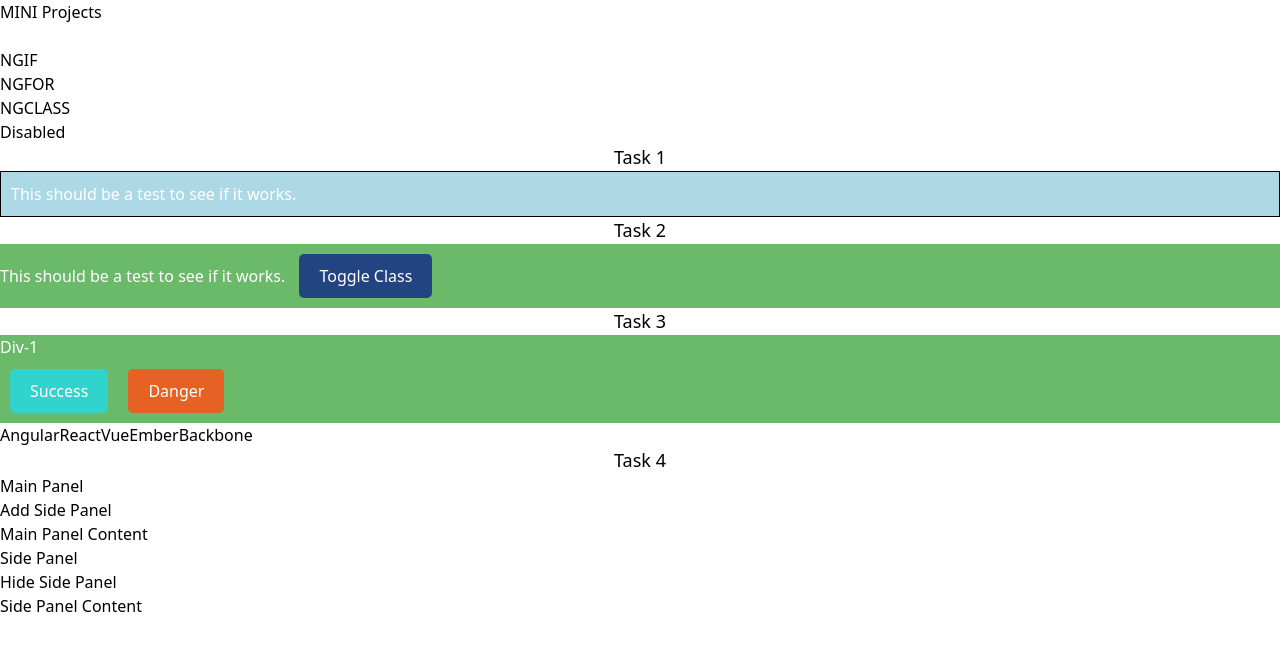
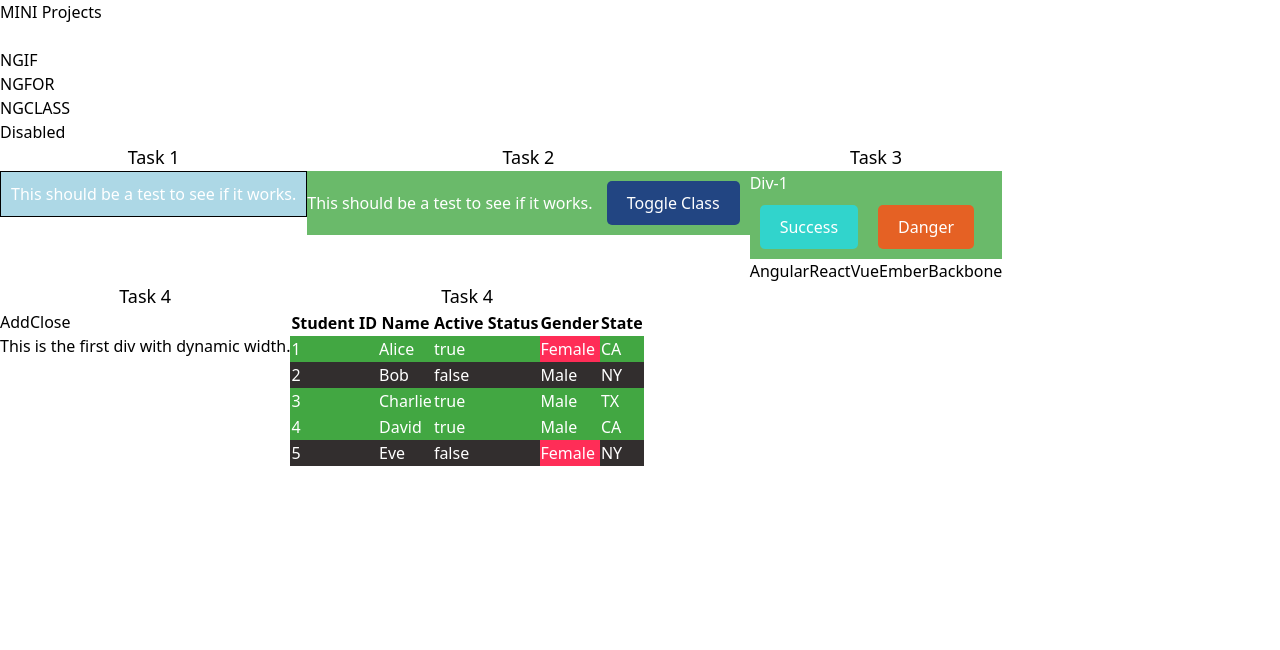
Before and after one commit to nhumayun2/Mini-Projects-Angular, an Angular app in the folder miniProject/: page /ng-class in a window 1280 px wide. Shown: the top 650 px of the page. Built offline with nearby package versions, Linux system fonts and the light colour scheme.

Commit message:
ngclass table added

```diff
--- a/miniProject/src/app/ng-class/ng-class.component.css
+++ b/miniProject/src/app/ng-class/ng-class.component.css
@@ -99,6 +99,44 @@
     transition: background-color 0.3s ease, transform 0.3s ease;
 }
 
-.addSidePanel{
+/* Container class for grid layout */
+.container {
+    display: flex;
+    flex-wrap: wrap;
+  }
 
-}
+  /* col-7 class: 7 out of 12 columns (approximately 58.33%) */
+  .col-7 {
+    width: 58.33%;
+  }
+
+  /* col-12 class: full width (100%) */
+  .col-12 {
+    width: 100%;
+  }
+
+  /* Optional: Make the grid responsive */
+  @media (max-width: 768px) {
+    /* On smaller screens, make both columns full width */
+    .col-7, .col-12 {
+      width: 100%;
+    }
+  }
+
+  .ng-success{
+    background-color: rgb(66, 167, 66);
+    color: white;
+  }
+
+  .ng-disable{
+    background-color: rgb(50, 46, 46);
+    color: white;
+  }
+
+  .ng-male{
+    background-color: rgb(48, 48, 211);
+  }
+
+  .ng-female{
+    background-color: rgb(255, 45, 87);
+  }
--- a/miniProject/src/app/ng-class/ng-class.component.html
+++ b/miniProject/src/app/ng-class/ng-class.component.html
@@ -1,57 +1,143 @@
-<div class="container mx-auto p-4 grid grid-cols-1 sm:grid-cols-2 lg:grid-cols-3 gap-4">
-    <!--task 1-->
-    <div class="p-6 bg-white shadow-lg rounded-lg border border-gray-300 overflow-auto max-h-[500px] transition-transform transform hover:scale-105">
-        <h1 [class]="headingClass" class="text-2xl font-bold mb-4">Task 1</h1>
+<div
+  class="container mx-auto p-6 grid grid-cols-1 sm:grid-cols-2 lg:grid-cols-3 gap-6"
+>
+  <!-- Task 1 -->
+  <div
+    class="p-6 bg-white shadow-lg rounded-lg border border-gray-300 overflow-auto max-h-[500px] transform transition-transform hover:scale-105"
+  >
+    <h1 [class]="headingClass" class="text-2xl font-bold mb-4 text-blue-600">
+      Task 1
+    </h1>
     <div [class]="divClass" class="text-gray-700">
       This should be a test to see if it works.
     </div>
   </div>
 
-    <!--task 2-->
-    <div class="p-6 bg-white shadow-lg rounded-lg border border-gray-300 overflow-auto max-h-[500px] transition-transform transform hover:scale-105">
-        <h1 [class]="headingClass" class="text-2xl font-bold mb-4">Task 2</h1>
+  <!-- Task 2 -->
+  <div
+    class="p-6 bg-white shadow-lg rounded-lg border border-gray-300 overflow-auto max-h-[500px] transform transition-transform hover:scale-105"
+  >
+    <h1 [class]="headingClass" class="text-2xl font-bold mb-4 text-blue-600">
+      Task 2
+    </h1>
     <div [class]="task2" class="text-gray-700">
       This should be a test to see if it works.
-            <button [class]="btnStyle" (click)="toggleClass()">Toggle Class</button>
+      <button
+        [class]="btnStyle"
+        (click)="toggleClass()"
+        class="mt-4 px-4 py-2 bg-blue-500 text-white rounded-md hover:bg-blue-600 transition"
+      >
+        Toggle Class
+      </button>
     </div>
   </div>
 
-
-    <!--task 3-->
-    <!--on success btn click add bg-success class & on danger add bg-danger
-        add button with some languages -on click of language make it selected-->
-    <div class="p-6 bg-white shadow-lg rounded-lg border border-gray-300 overflow-auto max-h-[500px] transition-transform transform hover:scale-105">
-        <h1 [class]="headingClass" class="text-2xl font-bold mb-4">Task 3</h1>
+  <!-- Task 3 -->
+  <div
+    class="p-6 bg-white shadow-lg rounded-lg border border-gray-300 overflow-auto max-h-[500px] transform transition-transform hover:scale-105"
+  >
+    <h1 [class]="headingClass" class="text-2xl font-bold mb-4 text-blue-600">
+      Task 3
+    </h1>
     <div [class]="task2" class="text-gray-700">
-            <div [class]="divStyle">Div-1</div>
-            <button  [class]="btnSuccess" (click)="clickEventTskthree('success')">Success</button>
-            <button  [class]="btnDanger" (click)="clickEventTskthree('danger')">Danger</button>
+      <div [class]="divStyle" class="mb-4 p-3 bg-gray-100 rounded-md">
+        Div-1
       </div>
-        <button *ngFor="let language of languages; let i = index" (click)="clickTrigger(i)"  [class.buttonStyle]="currentBtn===i">{{language}}</button>
+      <button
+        [class]="btnSuccess"
+        (click)="clickEventTskthree('success')"
+        class="mr-2 px-4 py-2 bg-green-500 text-white rounded-md hover:bg-green-600 transition"
+      >
+        Success
+      </button>
+      <button
+        [class]="btnDanger"
+        (click)="clickEventTskthree('danger')"
+        class="px-4 py-2 bg-red-500 text-white rounded-md hover:bg-red-600 transition"
+      >
+        Danger
+      </button>
     </div>
-
-
-    <!--task 4-->
-
-    <div class="p-6 bg-white shadow-lg rounded-lg border border-gray-300 overflow-auto max-h-[500px] transition-transform transform hover:scale-105">
-        <h1 [class]="headingClass" class="text-2xl font-bold mb-4 rounded-lg bg-blue-500 text-white p-2">Task 4</h1>
-        <div class="text-gray-700 bg-gray-100 p-4 rounded-lg shadow-inner">
-            <h2 class="text-xl font-semibold mb-2">Main Panel</h2>
-            <button (click)="addSidePanel()" class="bg-blue-500 text-white px-4 py-2 rounded-lg hover:bg-blue-600 transition">Add Side Panel</button>
-            <div class="content p-4 mt-4 bg-white rounded-lg shadow">
-                Main Panel Content
-            </div>
-        </div>
-        <!--side-->
-        <div class="text-gray-700 mt-4 bg-gray-100 p-4 rounded-lg shadow-inner disp">
-            <h2 class="text-xl font-semibold mb-2">Side Panel</h2>
-            <button class="bg-red-500 text-white px-4 py-2 rounded-lg hover:bg-red-600 transition">Hide Side Panel</button>
-            <div class="content p-4 mt-4 bg-white rounded-lg shadow">
-                Side Panel Content
-            </div>
+    <div class="mt-4 flex flex-wrap gap-2">
+      <button
+        *ngFor="let language of languages; let i = index"
+        (click)="clickTrigger(i)"
+        [class.buttonStyle]="currentBtn === i"
+        class="px-3 py-1 bg-gray-200 rounded-md hover:bg-gray-300 transition"
+      >
+        {{ language }}
+      </button>
     </div>
   </div>
 
+  <!-- Task 4 -->
+  <div
+    [class]="firstDivClass"
+    class="p-6 bg-white shadow-lg rounded-lg border border-gray-300 overflow-auto max-h-[500px] transform transition-transform hover:scale-105"
+  >
+    <h1
+      [class]="headingClass"
+      class="text-2xl font-bold mb-4 rounded-lg bg-blue-500 text-white p-2"
+    >
+      Task 4
+    </h1>
+    <div class="flex gap-4 mb-4">
+      <button
+        (click)="addSidePanel()"
+        class="px-4 py-2 bg-green-500 text-white rounded-md hover:bg-green-600 transition"
+      >
+        Add
+      </button>
+      <button
+        (click)="removeSidePanel()"
+        class="px-4 py-2 bg-red-500 text-white rounded-md hover:bg-red-600 transition"
+      >
+        Close
+      </button>
+    </div>
+    <div [class]="firstDivClass" class="p-3 mb-4 bg-gray-100 rounded-md">
+      This is the first div with dynamic width.
+    </div>
+    <div *ngIf="sidePanel" class="p-3 bg-gray-200 rounded-md">
+      This is the second div, shown or hidden based on button clicks.
+    </div>
+  </div>
 
+  <div
+  [class]="firstDivClass"
+  class="p-6 bg-white shadow-lg rounded-lg border border-gray-300 overflow-auto max-h-[500px] transform transition-transform hover:scale-105"
+>
+  <h1
+    [class]="headingClass"
+    class="text-2xl font-bold mb-6 rounded-lg bg-blue-500 text-white p-3 text-center"
+  >
+    Task 4
+  </h1>
 
+  <table class="w-full text-left border-collapse">
+    <thead>
+      <tr class="bg-gray-200 text-gray-700 border-b border-gray-300">
+        <th class="p-3 font-semibold">Student ID</th>
+        <th class="p-3 font-semibold">Name</th>
+        <th class="p-3 font-semibold">Active Status</th>
+        <th class="p-3 font-semibold">Gender</th>
+        <th class="p-3 font-semibold">State</th>
+      </tr>
+    </thead>
+    <tbody>
+      <tr
+        [class.ng-success]="stds.isActive"
+        [class.ng-disable]="!stds.isActive"
+        *ngFor="let stds of students"
+        class="hover:bg-gray-100 transition-colors"
+      >
+        <td class="p-3 border-t border-gray-300">{{ stds.studId }}</td>
+        <td class="p-3 border-t border-gray-300">{{ stds.name }}</td>
+        <td class="p-3 border-t border-gray-300">{{ stds.isActive }}</td>
+        <td [class.ng-female]="stds.gender == 'Female'" class="p-3 border-t border-gray-300">{{ stds.gender }}</td>
+        <td  class="p-3 border-t border-gray-300">{{ stds.state }}</td>
+      </tr>
+    </tbody>
+  </table>
 </div>
+</div>
--- a/miniProject/src/app/ng-class/ng-class.component.ts
+++ b/miniProject/src/app/ng-class/ng-class.component.ts
@@ -27,6 +27,18 @@ export class NgClassComponent implements OnInit {
   languages: string[] = ['Angular', 'React', 'Vue', 'Ember', 'Backbone'];
   currentBtn: number | null = null;
 
+  //task 4
+  sidePanel: boolean = false;
+  firstDivClass: string = '';
+
+  //task 5
+  students: any[] = [
+    { studId: 1, name: "Alice", isActive: true, gender: "Female", state: "CA" },
+    { studId: 2, name: "Bob", isActive: false, gender: "Male", state: "NY" },
+    { studId: 3, name: "Charlie", isActive: true, gender: "Male", state: "TX" },
+    { studId: 4, name: "David", isActive: true, gender: "Male", state: "CA" },
+    { studId: 5, name: "Eve", isActive: false, gender: "Female", state: "NY" }
+  ];
 
 
     ngOnInit(): void {
@@ -54,6 +66,13 @@ export class NgClassComponent implements OnInit {
     }
 
     addSidePanel(){
+      this.sidePanel = true;
+      this.firstDivClass = 'col-7';
+    }
 
+    removeSidePanel(){
+      this.sidePanel = false;
+      this.firstDivClass = 'col-12';
     }
+
 }
```
Lines whose indentation alone changed are shown as unchanged.
